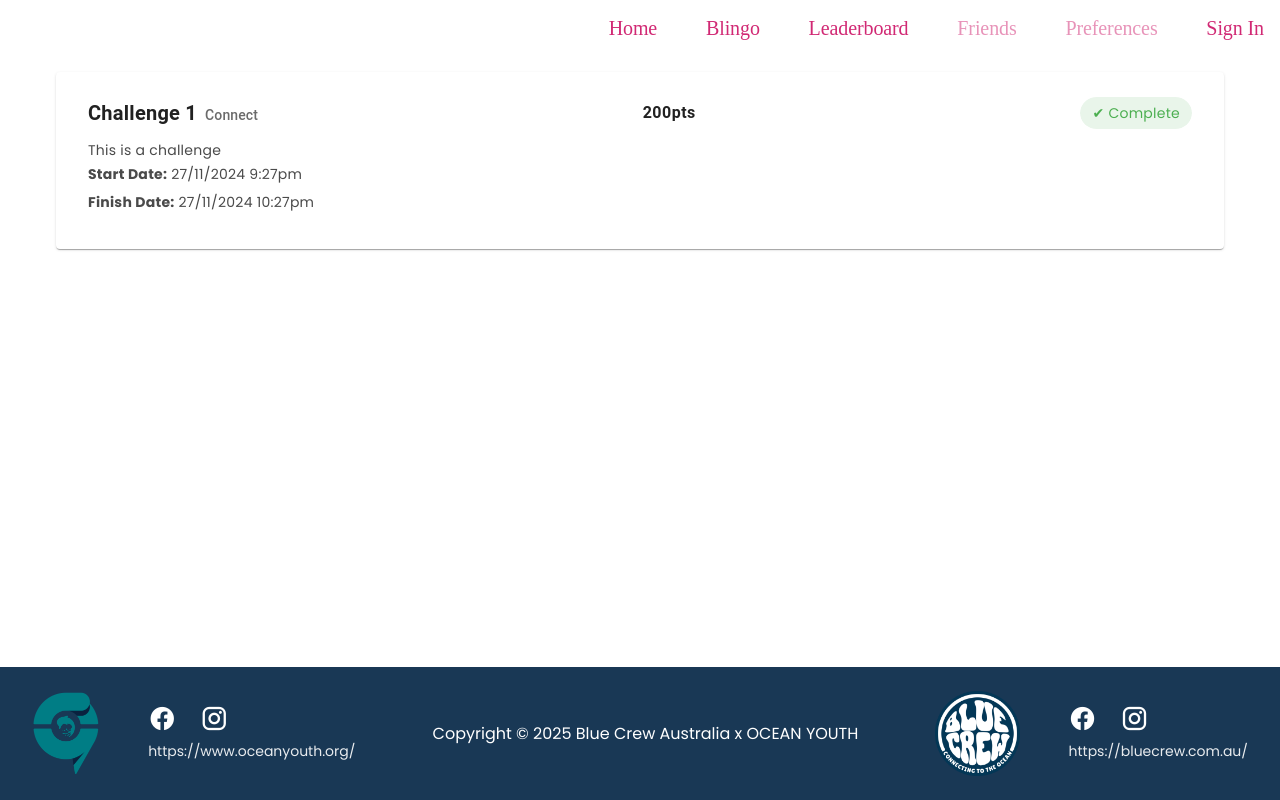
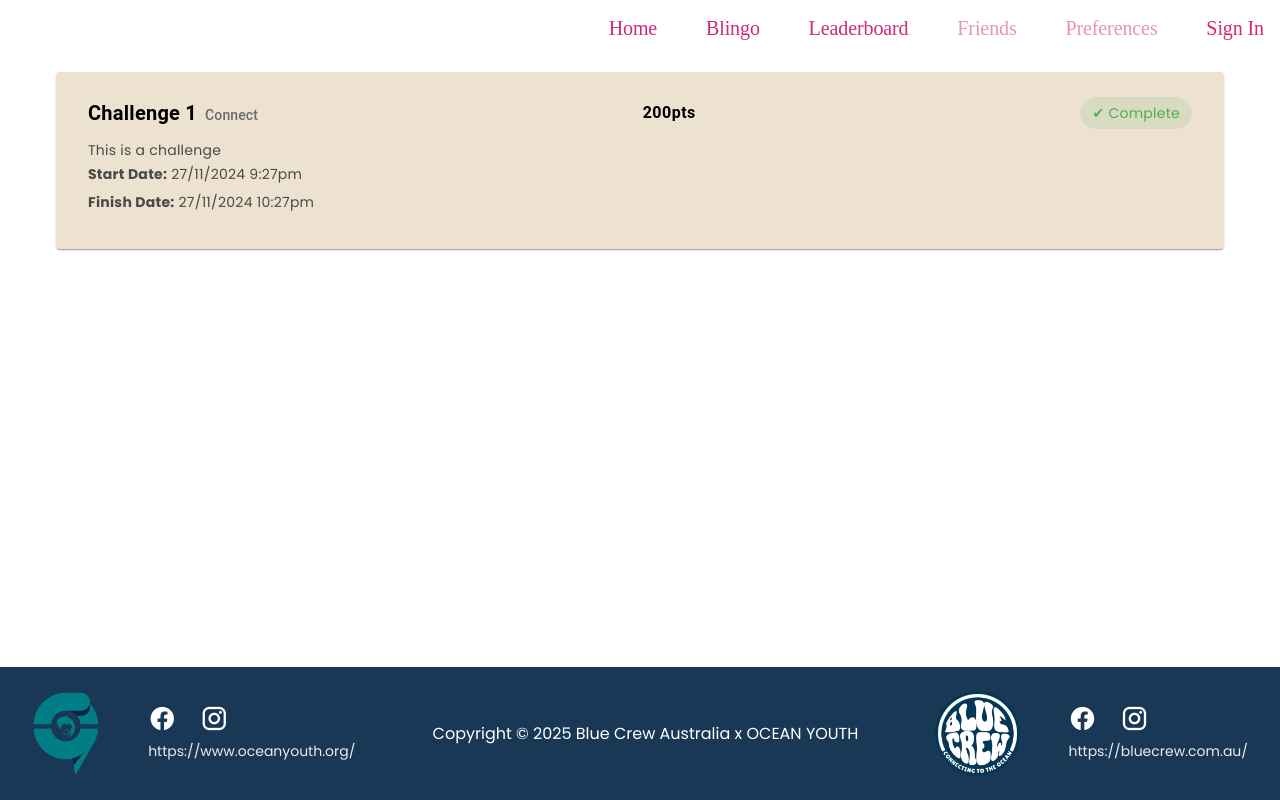
Before and after one commit to codersforcauses/bluecrew, a Vue app in the folder client/: page /profile in a window 1280 px wide. Built offline with nearby package versions, Linux system fonts and the light colour scheme; no server answers; the HTML template or start-up script is replaced by a standard one; a web font is replaced by a local one.

Commit message:
added background colour

```diff
--- a/client/src/components/ChallengesCard.vue
+++ b/client/src/components/ChallengesCard.vue
@@ -12,7 +12,7 @@
 </script>
 
 <template>
-  <v-card class="pa-4" outlined>
+  <v-card class="pa-4 bg-primaryBrown" outlined>
     <v-card-title class="d-flex justify-space-between align-center">
       <div>
         <span class="font-weight-bold text-h6">{{ title }}</span>
--- a/client/src/components/ProfileView.vue
+++ b/client/src/components/ProfileView.vue
@@ -23,4 +23,4 @@
         :status="status"
       />
     </v-container>
-  </template>oh
+  </template>
```
